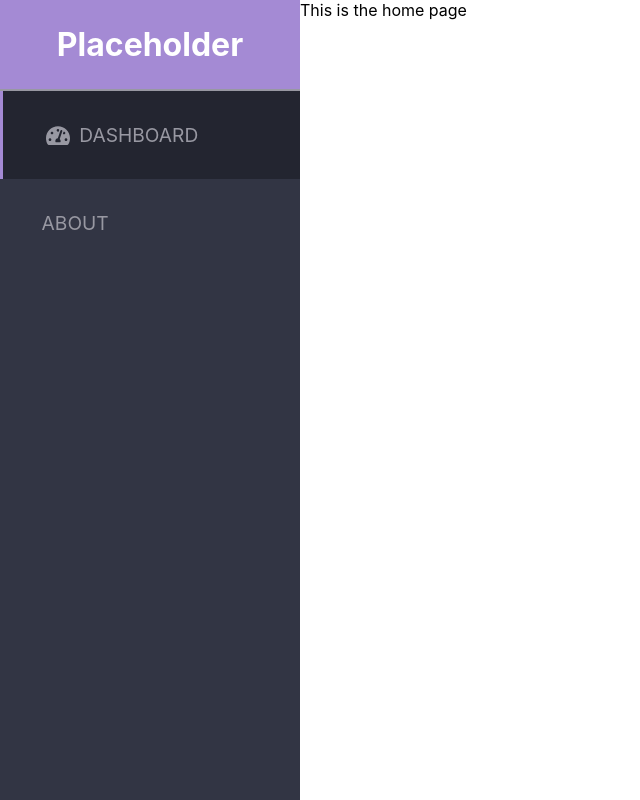
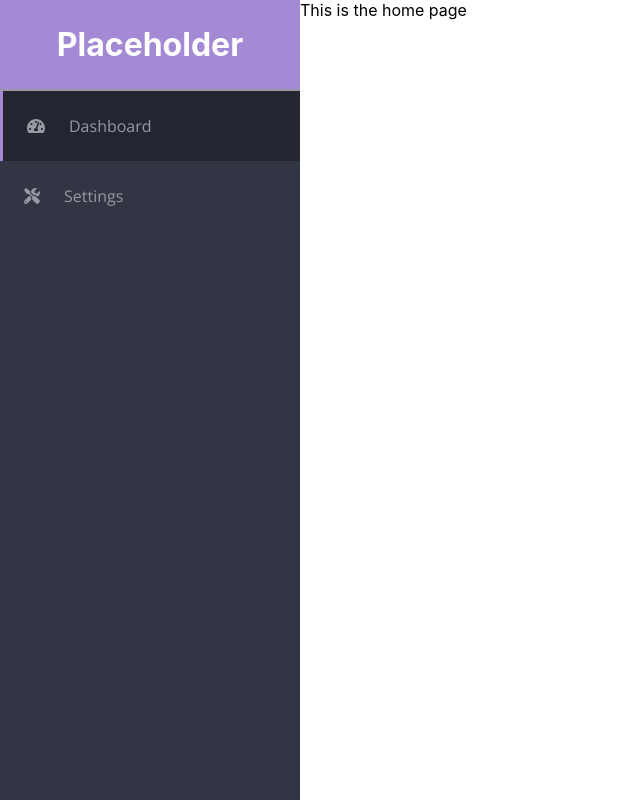
Before and after one commit to shawngiroux/subscription-dashboard, a React (Create React App) app in the folder dashboard/: page / in a window 1280 px wide. Shown: the whole page, without its empty margins (0-640 px from the left). Built offline with nearby package versions, Linux system fonts and the light colour scheme.

Commit message:
Added another icon, and fixed clicking bounds for links in sidebar

```diff
--- a/dashboard/src/App.js
+++ b/dashboard/src/App.js
@@ -1,15 +1,16 @@
 import React, { Component } from 'react';
 import logo from './logo.svg';
 import './App.css';
-import Sidebar from './Components/sidebar/Sidebar.js'
+import Sidebar from './Components/sidebar/Sidebar.js';
 import About from './page2.js';
 import Home from './page1.js';
 import { BrowserRouter as Router, Route, Link } from 'react-router-dom';
-import { library } from '@fortawesome/fontawesome-svg-core'
-import { FontAwesomeIcon } from '@fortawesome/react-fontawesome'
-import { faTachometerAlt } from '@fortawesome/free-solid-svg-icons'
+import { library } from '@fortawesome/fontawesome-svg-core';
+import { FontAwesomeIcon } from '@fortawesome/react-fontawesome';
+import { faTachometerAlt } from '@fortawesome/free-solid-svg-icons';
+import { faTools } from '@fortawesome/free-solid-svg-icons';
 
-library.add(faTachometerAlt)
+library.add(faTachometerAlt, faTools)
 
 class App extends Component {
   render() {
--- a/dashboard/src/Components/sidebar/Sidebar.css
+++ b/dashboard/src/Components/sidebar/Sidebar.css
@@ -1,4 +1,6 @@
-.Sidebar {
+ @import url('https://fonts.googleapis.com/css?family=Open+Sans');
+
+ .Sidebar {
     width: 300px;
     flex-direction: column;
     justify-content: flex-start;
@@ -29,21 +31,28 @@
 
 
 .Sidebar ul li  {
-    padding-top: 2em;
-    padding-bottom: 2em;
-    padding-left: 2em;
+    /*padding-top: 1.5em;
+    padding-bottom: 1.5em;
+    padding-left: 1.5em;*/
     list-style-type: none;
 }
 
 .Sidebar ul li a, svg{
-    margin-left: 0.5em;
     text-decoration: none;
     color: #9898A2;
 }
 
 .Sidebar ul li svg {
+    margin-left: 1.5em;
+    margin-right: 1.5em;
 }
 
 .Sidebar ul li a {
-    font-size: 1.2em;
+    display: block;
+    padding-top: 1.5em;
+    padding-bottom: 1.5em;
+    padding-right: 1.5em;
+    outline: none;
+    font-family: 'Open Sans', sans-serif;
+    font-size: 1em;
 }
--- a/dashboard/src/Components/sidebar/Sidebar.js
+++ b/dashboard/src/Components/sidebar/Sidebar.js
@@ -2,7 +2,7 @@ import React, { Component } from 'react';
 import './Sidebar.css';
 import { withRouter } from 'react-router';
 import { NavLink } from 'react-router-dom';
-import { FontAwesomeIcon } from '@fortawesome/react-fontawesome'
+import { FontAwesomeIcon } from '@fortawesome/react-fontawesome';
 
 class Sidebar extends React.Component {
   getNavLinkClass = (path) => {
@@ -17,11 +17,16 @@ class Sidebar extends React.Component {
           </div>
           <ul>
             <li className={this.getNavLinkClass("/")}>
-              <FontAwesomeIcon icon="tachometer-alt" size="lg" />
-              <NavLink to="/">DASHBOARD</NavLink>
+              <NavLink to="/">
+                <FontAwesomeIcon icon="tachometer-alt" size="md" />
+                Dashboard
+              </NavLink>
             </li>
             <li className={this.getNavLinkClass("/About")}>
-              <NavLink to="About">ABOUT</NavLink>
+              <NavLink to="About">
+                <FontAwesomeIcon icon="tools" size="md" />
+                Settings
+              </NavLink>
             </li>
           </ul>
       </div>
```
